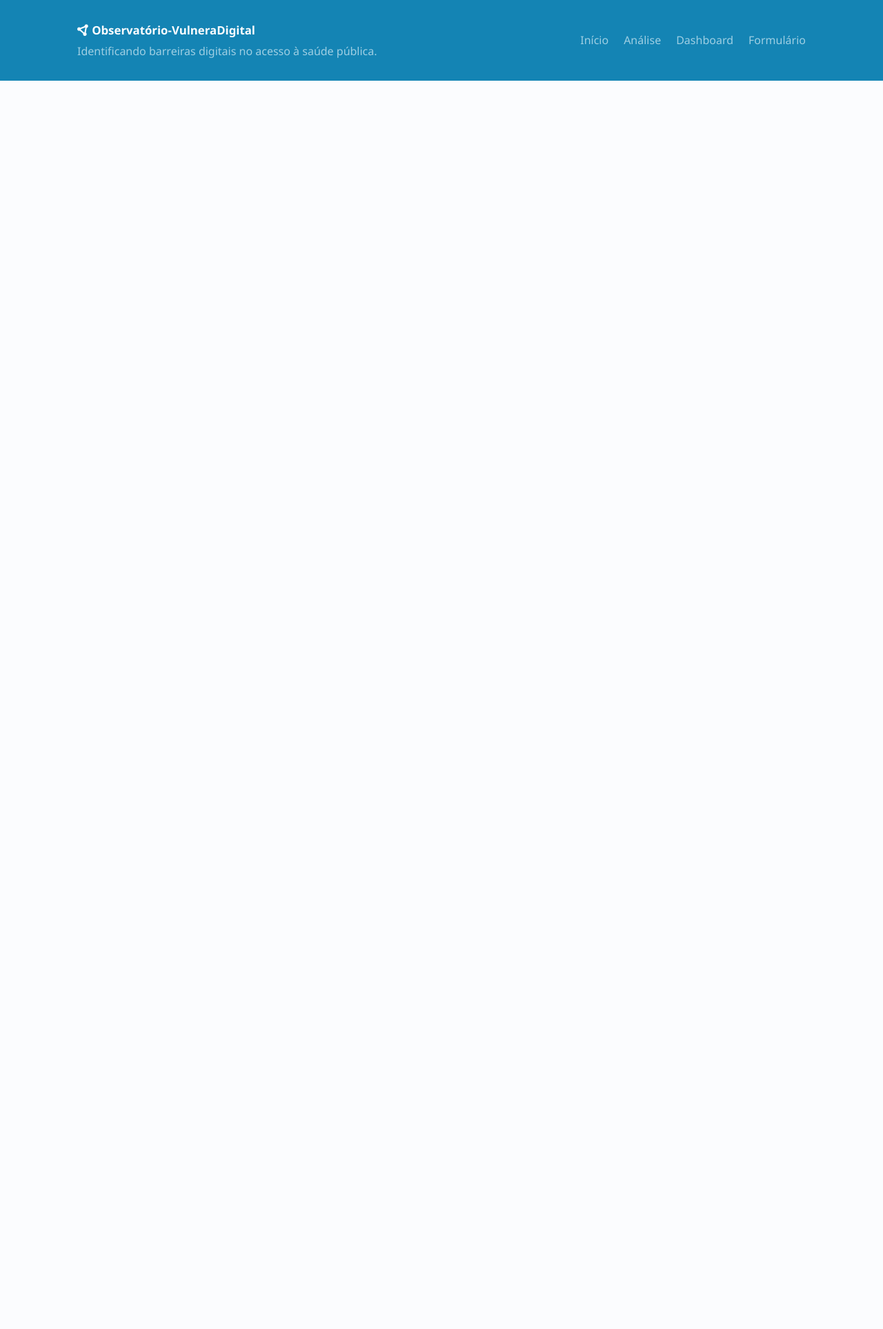
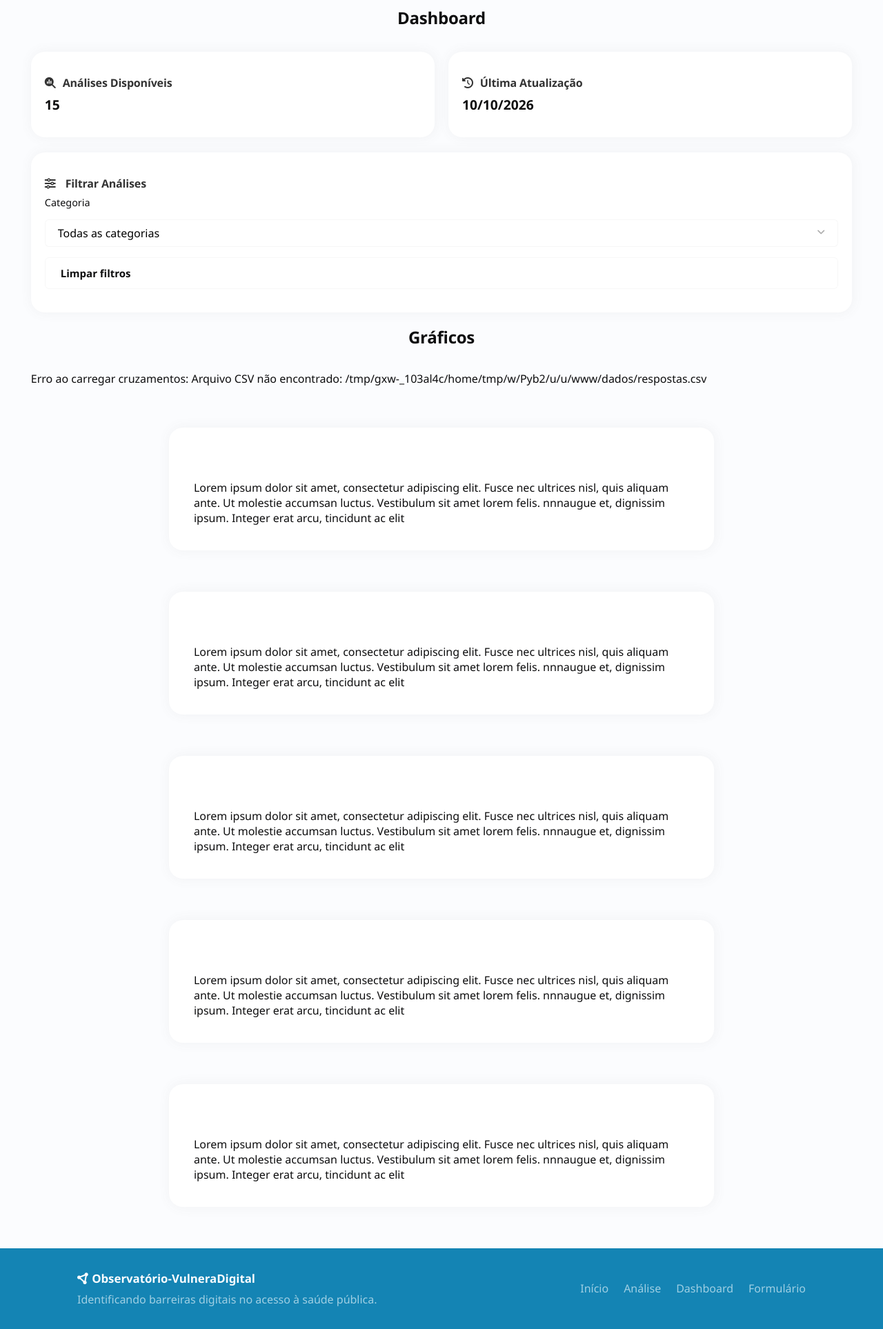
Before and after one commit to minesweepr/Observatorio-VulneraDigital, a Flask app: page /analise in a window 1280 px wide. Shown: the part 63-1990 px from the top of the page at 69% size. Before the commit the page ends 180 px from the top, so only its background shows below. Run offline with Flask 3, Linux system fonts and the light colour scheme; data that the repository does not hold is empty; some libraries are stand-ins or nearby versions.

Commit message:
Add Analise Graphs

```diff
--- a/app/graficos/config_graficos.py
+++ b/app/graficos/config_graficos.py
@@ -75,31 +75,41 @@ CONFIGURACOES_PAGINAS = {
             # },
         ],
         "cruzamentos": [
-            #Adicionar quantas perguntas quiser aqui no formato do exemplo abaixo.
-            #perguntas que estao numeradas de 1 a 15 acima em "dashboard"
-            #cada uma das perguntas/de onde veio o valor um será o eixo x e outro será o eixo y
             {
-                #devem ser o mesmo do html analise.html, cada dado é um grafico.
-                "pergunta_1": 1,
-                "pergunta_2": 7,
-
-                #Sempre adicionar um titulo para o grafico nesse arquivo.
-                "titulo": "Faixa etária × Uso de serviços digitais de saúde",
-
-                #escolher em qual categoria o grafico irá aparecer, da lista da analise -> categoria.
+                "pergunta_1": 4,
+                "pergunta_2": 9,
+                "titulo": "Dispositivos Utilizados x Dificuldade de Usabilidade",
                 "categoria": "perfil-conectividade",
-
-                #Escolher o tipo de grafico que voce quer(barv, barh, pie, donut, lollipop, area, line,...)
-                #verificar possibilidades do plotly dash
                 "tipo": "barv",
             },
-            # {
-            #     "pergunta_1": 1,
-            #     "pergunta_2": 7,
-            #     "titulo": "Faixa etária × Uso de serviços digitais de saúde",
-            #     "categoria": "perfil-conectividade",
-            #     "tipo": "barv",
-            # },
+            {
+                "pergunta_1": 3,
+                "pergunta_2": 11,
+                "titulo": "Escolaridade x Facilidade de Utilizar Dispositivos",
+                "categoria": "perfil-conectividade",
+                "tipo": "barh",
+            },
+            {
+                "pergunta_1": 11,
+                "pergunta_2": 10,
+                "titulo": "Facilidade Digital x Desistência",
+                "categoria": "perfil-conectividade",
+                "tipo": "barv",
+            },
+            {
+                "pergunta_1": 5,
+                "pergunta_2": 6,
+                "titulo": "Conectividade x Sem Acesso",
+                "categoria": "perfil-conectividade",
+                "tipo": "barh",
+            },
+            {
+                "pergunta_1": 1,
+                "pergunta_2": 9,
+                "titulo": "Dificuldade no uso de serviços digitais de saúde por faixa etária",
+                "categoria": "perfil-conectividade",
+                "tipo": "barv",
+            }
         ],
     },
 }
--- /dev/null
+++ b/app/static/js/analise.js
@@ -0,0 +1,107 @@
+(() => {
+    "use strict";
+
+    const lista = document.getElementById("lista-cruzamentos");
+    const status = document.getElementById("status-cruzamentos");
+
+    if (!lista) {
+        console.error("Elemento #lista-cruzamentos não encontrado.");
+        return;
+    }
+
+    if (typeof window.Plotly === "undefined") {
+        if (status) {
+            status.textContent = "A biblioteca Plotly não foi carregada. Verifique o script CDN.";
+        }
+        return;
+    }
+
+    async function carregarCruzamentos() {
+        if (status) {
+            status.textContent = "Carregando cruzamentos...";
+        }
+
+        try {
+            const resposta = await fetch("/api/analise", { headers: { Accept: "application/json" } });
+            const resultado = await resposta.json();
+
+            if (!resposta.ok || resultado.erro) {
+                throw new Error( resultado.erro || `Falha HTTP ${resposta.status}` );
+            }
+
+            if ( !Array.isArray(resultado.graficos) || resultado.graficos.length === 0 ) {
+                if (status) { status.textContent = "Nenhum cruzamento disponível."; }
+                return;
+            }
+
+            let carregados = 0;
+            const promessas = [];
+
+            resultado.graficos.forEach((grafico) => {
+                const id = `cruzamento-${grafico.pergunta_1}-${grafico.pergunta_2}`;
+                const area = document.getElementById(id);
+                const titulo = document.getElementById(`titulo-cruzamento-${grafico.pergunta_1}-${grafico.pergunta_2}`);
+
+                if (titulo) {
+                    titulo.textContent = grafico.titulo;
+                }
+
+                // OBS Se não existir uma div no HTML para esse cruzamento, ele não vai ser desenhado.
+                // mas existe
+                if (!area) {
+                    console.warn(`Div #${id} não encontrada no HTML.`);
+                    return;
+                }
+
+                const layout = {
+                    ...(grafico.figure.layout || {}),
+                    autosize: true,
+                    margin: { ...(grafico.figure.layout?.margin || {}), autoexpand: true }
+                };
+
+                delete layout.width;
+
+                promessas.push(
+                    window.Plotly.newPlot(
+                        area,
+                        grafico.figure.data || [],
+                        layout,
+                        {
+                            responsive: true,
+                            displaylogo: false,
+                            displayModeBar: true,
+                            modeBarButtonsToRemove: [
+                                "pan2d",
+                                "resetScale2d",
+                                "select2d",
+                                "lasso2d",
+                                "zoom2d",
+                                "toImage"
+                            ]
+                        }
+                    ).then(() => { carregados++; })
+                );
+            });
+
+            await Promise.all(promessas);
+            lista.querySelectorAll(".grafico-plot").forEach((elemento) => { if (elemento.data) { window.Plotly.Plots.resize(elemento); } });
+            if (status) {
+                status.textContent = `${carregados} cruzamento(s) carregado(s).`;
+            }
+        } catch (erro) {
+            console.error("Erro ao carregar cruzamentos:", erro);
+            if (status) {
+                status.textContent = `Erro ao carregar cruzamentos: ${erro.message}`;
+            }
+        }
+    }
+
+    window.addEventListener("resize", () => {
+        lista.querySelectorAll(".grafico-plot").forEach((elemento) => {
+            if (elemento.data) {
+                window.Plotly.Plots.resize(elemento);
+            }
+        });
+    });
+    carregarCruzamentos();
+})();
--- a/app/templates/analise.html
+++ b/app/templates/analise.html
@@ -1 +1,108 @@
 {% extends "base.html" %}
+{% block estilo %}
+    <link rel="stylesheet" href="{{ url_for('static', filename='css/dashboard.css') }}">
+    <link rel="stylesheet" href="{{ url_for('static', filename='css/plotly.css') }}">
+{% endblock %}
+
+{% block conteudo %}
+    <h1 class="t-dashboard">Dashboard</h1>
+
+    <section class="dashboard-resumo">
+        <div class="card">
+            <h2 class="grafico-titulo"><i class="fa-solid fa-magnifying-glass-chart"></i>Análises Disponíveis</h2>
+            <p class="valor">15</p>
+            <p class="grafico-subtitulo">Quantidade de gráficos apresentados</p>
+        </div>
+        <div class="card">
+            <h2 class="grafico-titulo"><i class="fa-solid fa-clock-rotate-left"></i>Última Atualização</h2>
+            <p class="valor">10/10/2026</p>
+            <p class="grafico-subtitulo">Data da atualização dos dados exibidos</p>
+        </div>
+    </section>
+
+    <section class="card dash-dashboard">
+        <h2 class="grafico-titulo"> <i class="fa-solid fa-sliders"></i> Filtrar Análises </h2>
+
+        <div class="filtros-container">
+            <div class="filtro">
+                <label for="filtro-categoria">Categoria</label>
+                <div class="select-container">
+                    <select id="filtro-categoria" name="categoria">
+                        <option value="">Todas as categorias</option>
+                        <option value="perfil-conectividade">Perfil e acesso à internet</option>
+                        <option value="servicos-saude">Uso dos serviços digitais de saúde</option>
+                        <option value="experiencia-letramento">Experiência de uso e letramento digital</option>
+                        <option value="acessibilidade">Barreiras de acessibilidade</option>
+                        <option value="impactos-saude">Impactos no acesso à saúde</option>
+                    </select>
+                    <i class="fa-solid fa-angle-down" aria-hidden="true"></i>
+                </div>
+            </div>
+
+            <button type="button" id="limpar-filtros" class="btn btn-limpar"> Limpar filtros </button>
+            <p class="grafico-subtitulo" id="status-dados" aria-live="polite"></p>
+        </div>
+    </section>
+
+    <section>
+        <h1 class="t-dashboard">Gráficos</h1>
+
+        <p id="status-cruzamentos" role="status">
+            Carregando cruzamentos...
+        </p>
+        <div id="lista-cruzamentos" class="dash-grid" aria-live="polite">
+
+            <article class="grafico-card">
+                <h3 id="titulo-cruzamento-4-9" class="grafico-titulo"></h3>
+                <div id="cruzamento-4-9" class="grafico-plot"></div>
+                <p>
+                    Lorem ipsum dolor sit amet, consectetur adipiscing elit. Fusce nec ultrices nisl,
+                    quis aliquam ante. Ut molestie accumsan luctus. Vestibulum sit amet lorem felis.
+                    nnnaugue et, dignissim ipsum. Integer erat arcu, tincidunt ac elit
+                </p>
+            </article>
+            <article class="grafico-card">
+                <h3 id="titulo-cruzamento-3-11" class="grafico-titulo"></h3>
+                <div id="cruzamento-3-11" class="grafico-plot"></div>
+                <p>
+                    Lorem ipsum dolor sit amet, consectetur adipiscing elit. Fusce nec ultrices nisl,
+                    quis aliquam ante. Ut molestie accumsan luctus. Vestibulum sit amet lorem felis.
+                    nnnaugue et, dignissim ipsum. Integer erat arcu, tincidunt ac elit
+                </p>
+            </article>
+            <article class="grafico-card">
+                <h3 id="titulo-cruzamento-11-10" class="grafico-titulo"></h3>
+                <div id="cruzamento-11-10" class="grafico-plot"></div>
+                <p>
+                    Lorem ipsum dolor sit amet, consectetur adipiscing elit. Fusce nec ultrices nisl,
+                    quis aliquam ante. Ut molestie accumsan luctus. Vestibulum sit amet lorem felis.
+                    nnnaugue et, dignissim ipsum. Integer erat arcu, tincidunt ac elit
+                </p>
+            </article>
+            <article class="grafico-card">
+                <h3 id="titulo-cruzamento-5-6" class="grafico-titulo"></h3>
+                <div id="cruzamento-5-6" class="grafico-plot"></div>
+                <p>
+                    Lorem ipsum dolor sit amet, consectetur adipiscing elit. Fusce nec ultrices nisl,
+                    quis aliquam ante. Ut molestie accumsan luctus. Vestibulum sit amet lorem felis.
+                    nnnaugue et, dignissim ipsum. Integer erat arcu, tincidunt ac elit
+                </p>
+            </article>
+            <article class="grafico-card">
+                <h3 id="titulo-cruzamento-1-9" class="grafico-titulo"></h3>
+                <div id="cruzamento-1-9" class="grafico-plot"></div>
+                <p>
+                    Lorem ipsum dolor sit amet, consectetur adipiscing elit. Fusce nec ultrices nisl,
+                    quis aliquam ante. Ut molestie accumsan luctus. Vestibulum sit amet lorem felis.
+                    nnnaugue et, dignissim ipsum. Integer erat arcu, tincidunt ac elit
+                </p>
+            </article>
+        </div>
+    </section>
+
+{% endblock %}
+
+{% block js %}
+    <script src="https://cdn.plot.ly/plotly-2.35.2.min.js"></script>
+    <script src="{{ url_for('static', filename='js/analise.js') }}"></script>
+{% endblock %}
```
Also changed, not shown: app/graficos/analises_graficos.py (added, +68 -0 lines), 1 other file.
